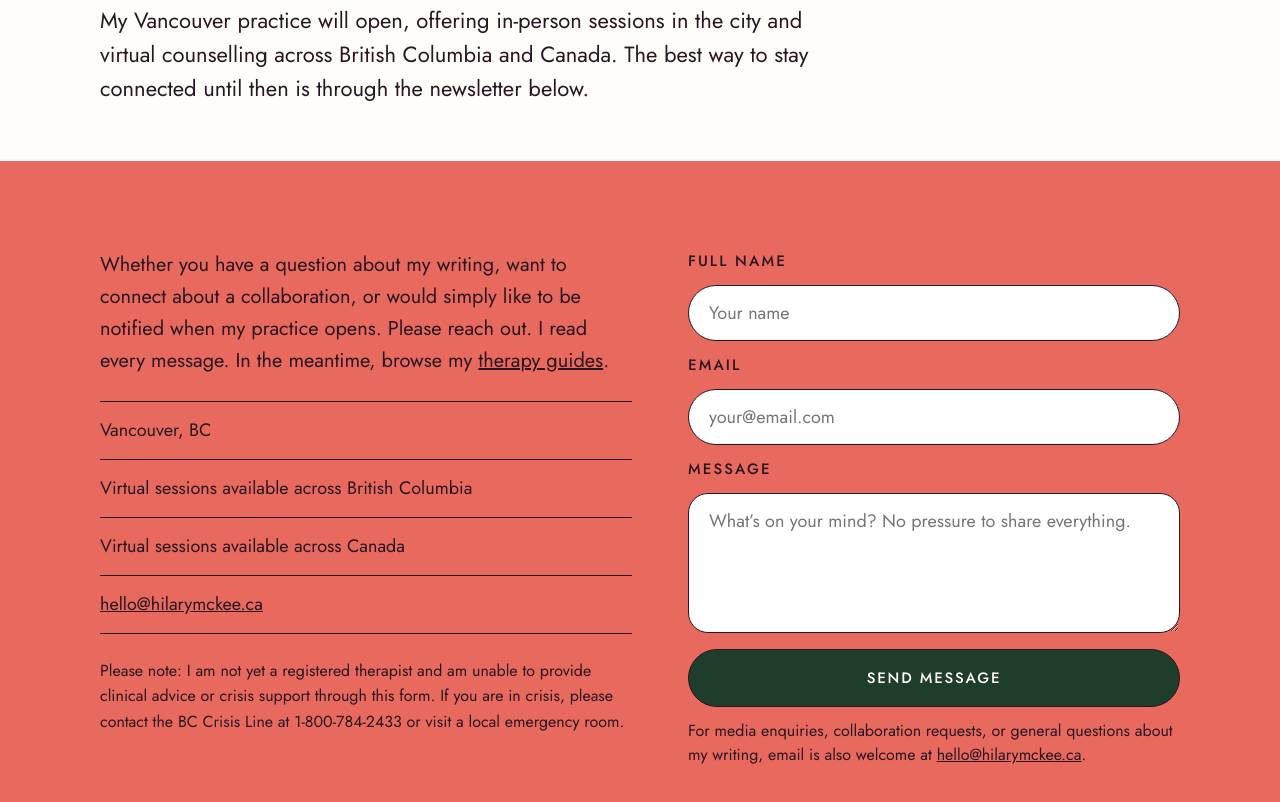
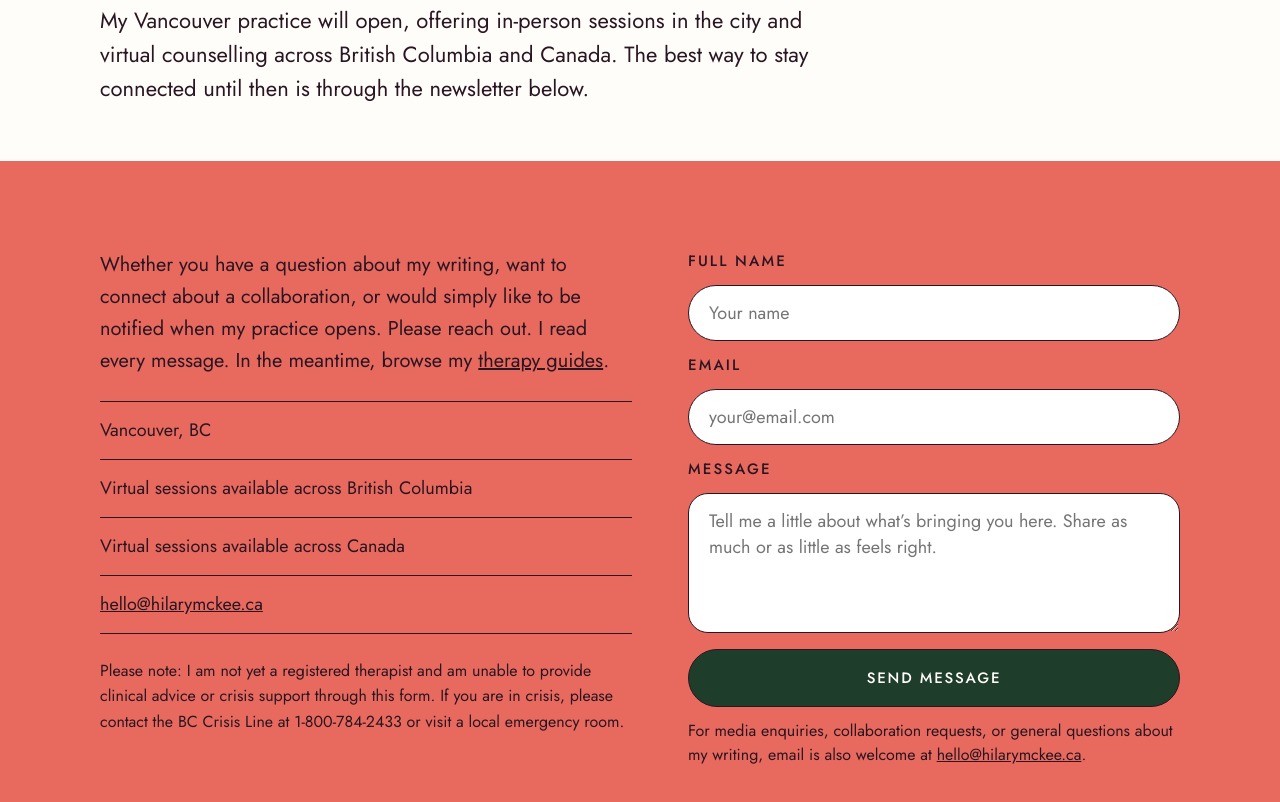
Before and after one commit to hilarymckee/hilarymckee, a plain HTML site: page contact.html in a window 1280 px wide. Shown: the part 346-1148 px from the top of the page. Drawn offline with Linux system fonts and the light colour scheme.

Commit message:
Soften contact form placeholder
Co-Authored-By: Claude Opus 5.5 <noreply@anthropic.com>
Claude-Session: https://claude.ai/code/session_01BcK4N87i6h5g5VJPtKs4Nj

```diff
--- a/contact.html
+++ b/contact.html
@@ -94,7 +94,7 @@
         <label for="contact-email">Email</label>
         <input type="email" id="contact-email" name="email" placeholder="your@email.com" autocomplete="email" required>
         <label for="contact-message">Message</label>
-        <textarea id="contact-message" name="message" placeholder="What&#8217;s on your mind? No pressure to share everything." required></textarea>
+        <textarea id="contact-message" name="message" placeholder="Tell me a little about what&#8217;s bringing you here. Share as much or as little as feels right." required></textarea>
         <button class="btn btn-dark" type="submit">Send message</button>
         <p class="form-note">For media enquiries, collaboration requests, or general questions about my writing, email is also welcome at <a href="mailto:hello@hilarymckee.ca">hello@hilarymckee.ca</a>.</p>
         <p class="form-status form-error" role="alert" hidden>Something went wrong. Please try again, or email me at hello@hilarymckee.ca.</p>
```
Also changed, not shown: index.html (+1 -1 lines).
